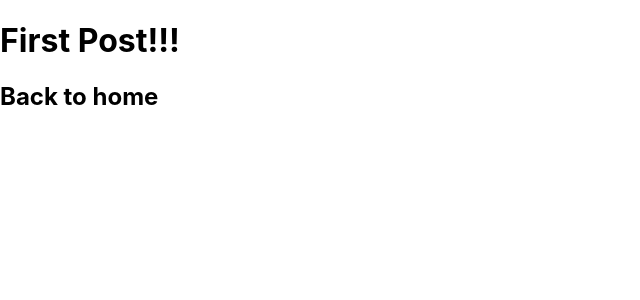
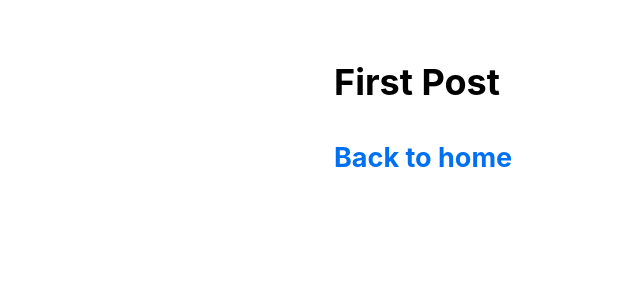
Before and after one commit to juhyunham/Next-JS---React, a Next.js app: page /posts/first-blog in a window 1280 px wide. Shown: the top 300 px of the page, without its empty margins (0-640 px from the left). Built offline with nearby package versions, Linux system fonts and the light colour scheme.

Commit message:
next js basic2 update

```diff
--- /dev/null
+++ b/components/layout.js
@@ -0,0 +1,5 @@
+import styles from "./layout.module.css";
+
+export default function Layout({ children }) {
+  return <div className={styles.container}>{children}</div>;
+}
--- /dev/null
+++ b/components/layout.module.css
@@ -0,0 +1,5 @@
+.container {
+  max-width: 36rem;
+  padding: 0 1rem;
+  margin: 3rem auto 6rem;
+}
--- a/pages/posts/first-blog.tsx
+++ b/pages/posts/first-blog.tsx
@@ -1,14 +1,19 @@
 import Link from "next/link";
+import Head from "next/head";
+import Layout from "../../components/layout";
 
 export default function FirstPost() {
   return (
-    <>
-      <h1>First Post!!!</h1>
+    <Layout>
+      <Head>
+        <title>First Post</title>
+      </Head>
+      <h1>First Post</h1>
       <h2>
         <Link href="/">
           <a>Back to home</a>
         </Link>
       </h2>
-    </>
+    </Layout>
   );
 }
--- a/styles/globals.css
+++ b/styles/globals.css
@@ -2,15 +2,26 @@ html,
 body {
   padding: 0;
   margin: 0;
-  font-family: -apple-system, BlinkMacSystemFont, Segoe UI, Roboto, Oxygen,
-    Ubuntu, Cantarell, Fira Sans, Droid Sans, Helvetica Neue, sans-serif;
-}
-
-a {
-  color: inherit;
-  text-decoration: none;
+  font-family: -apple-system, BlinkMacSystemFont, Segoe UI, Roboto, Oxygen, Ubuntu, Cantarell, Fira Sans, Droid Sans,
+    Helvetica Neue, sans-serif;
+  line-height: 1.6;
+  font-size: 18px;
 }
 
 * {
   box-sizing: border-box;
 }
+
+a {
+  color: #0070f3;
+  text-decoration: none;
+}
+
+a:hover {
+  text-decoration: underline;
+}
+
+img {
+  max-width: 100%;
+  display: block;
+}
```
Also changed, not shown: pages/index.js (+12 -1 lines), public/images/profile.jpg (added).
